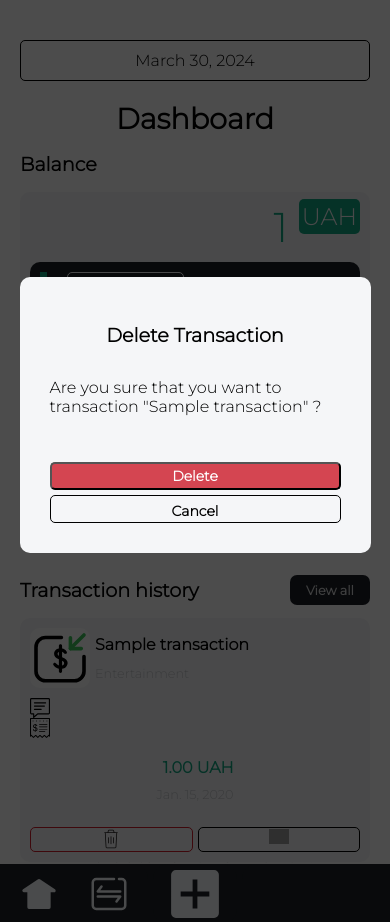
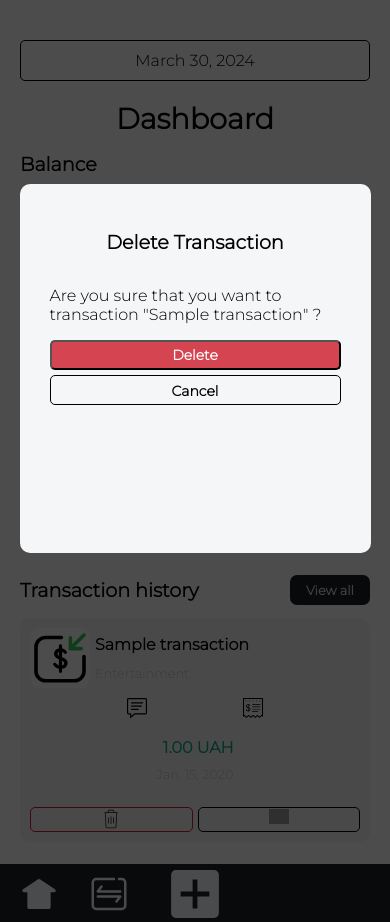
Before and after one commit to antony-kosenko/moneyroam, a Django app: page /dashboard/ in a window 390 px wide, after a click that opens the changed part. Run offline with Django 4.2, Linux system fonts and the light colour scheme; a user stored in the database is signed in; data comes from the database, SQL or seed files in the repository; tables that the repository leaves empty hold one stand-in row (values such as "Sample post"); grey boxes marked "Sample" are stand-in pictures; some libraries are stand-ins or nearby versions; grey boxes are pictures that could not be loaded.

Commit message:
mobile devices style fix

```diff
--- a/invoices/static/invoices/css/dashboard.css
+++ b/invoices/static/invoices/css/dashboard.css
@@ -296,6 +296,12 @@
         flex-direction: column;
         flex-basis: 60%;
         margin: 0;
+        min-height: 200px;
+    }
+
+    .last_transactions_list_block > .no_content {
+        flex-grow: 2;
+        margin: 0;
     }
 
     .category_stats {
@@ -327,13 +333,16 @@
         padding-top: 5px;
     }
 
-    .transaction_item > .edit_block a {
-        flex-basis: 50%;
-    }
-
     .transaction_responsive_head {
         display: flex;
     }
 
+    .edit_block > .edit-object-button {
+        flex-basis: 50%;
+    }
+
+    .transaction_extra_data {
+        flex-direction: row;
+    }
 
 }
--- a/invoices/static/invoices/css/edit_delete_buttons.css
+++ b/invoices/static/invoices/css/edit_delete_buttons.css
@@ -151,7 +151,9 @@
         min-width: unset;
         width: 90%;
         left: 5%;
-        min-height: fit-content;
+        top: 20%;
+        min-height: 40%;
+        height: fit-content;
     }
 
     .edit_modal {
--- a/invoices/templates/invoices/dashboard.html
+++ b/invoices/templates/invoices/dashboard.html
@@ -26,7 +26,7 @@
             {% comment %} Summary value for expenses/incomes in separate blocks {% endcomment %}
             <div class="summary_block">
                 {% if balance_summary < 0 %}
-                <span class="balance_text" style="color: #fe3f70">{{ balance_summary }} <span class="currency">{{ user.config.currency}}</span></span>
+                <span class="balance_text" style="color: #fe3f70">{{ balance_summary }} <span class="currency" style="background-color: #fe3f70">{{ user.config.currency}}</span></span>
                 {% else %}
                 <span class="balance_text">{{ balance_summary }} <span class="currency">{{ user.config.currency}}</span></span>
                 {% endif %}
--- a/static/css/base_page.css
+++ b/static/css/base_page.css
@@ -275,4 +275,9 @@ html, body {
   .page_content {
     padding-bottom: 50px;
   }
+
+
+  .page_content > .no_content {
+    display: none;
+  }
 }
```
Also changed, not shown: settings/base_settings.py (+9 -9 lines).
